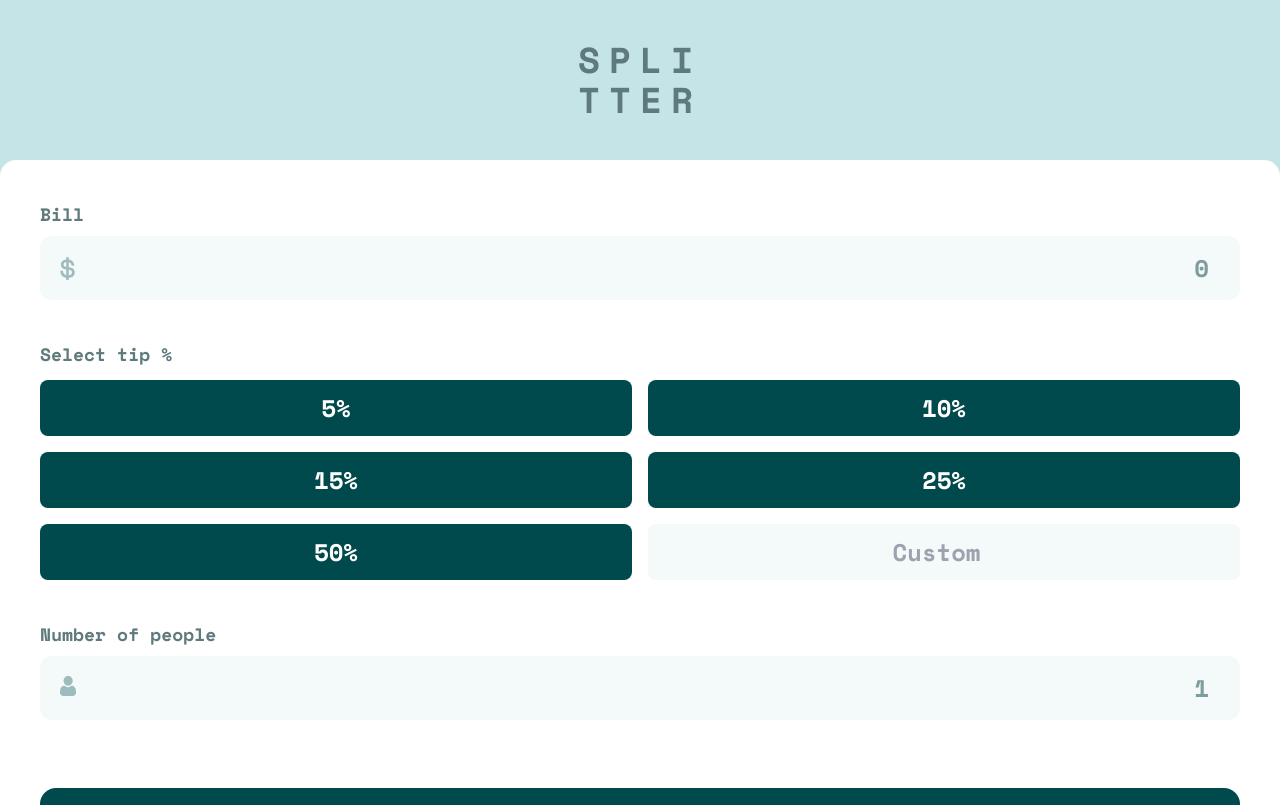
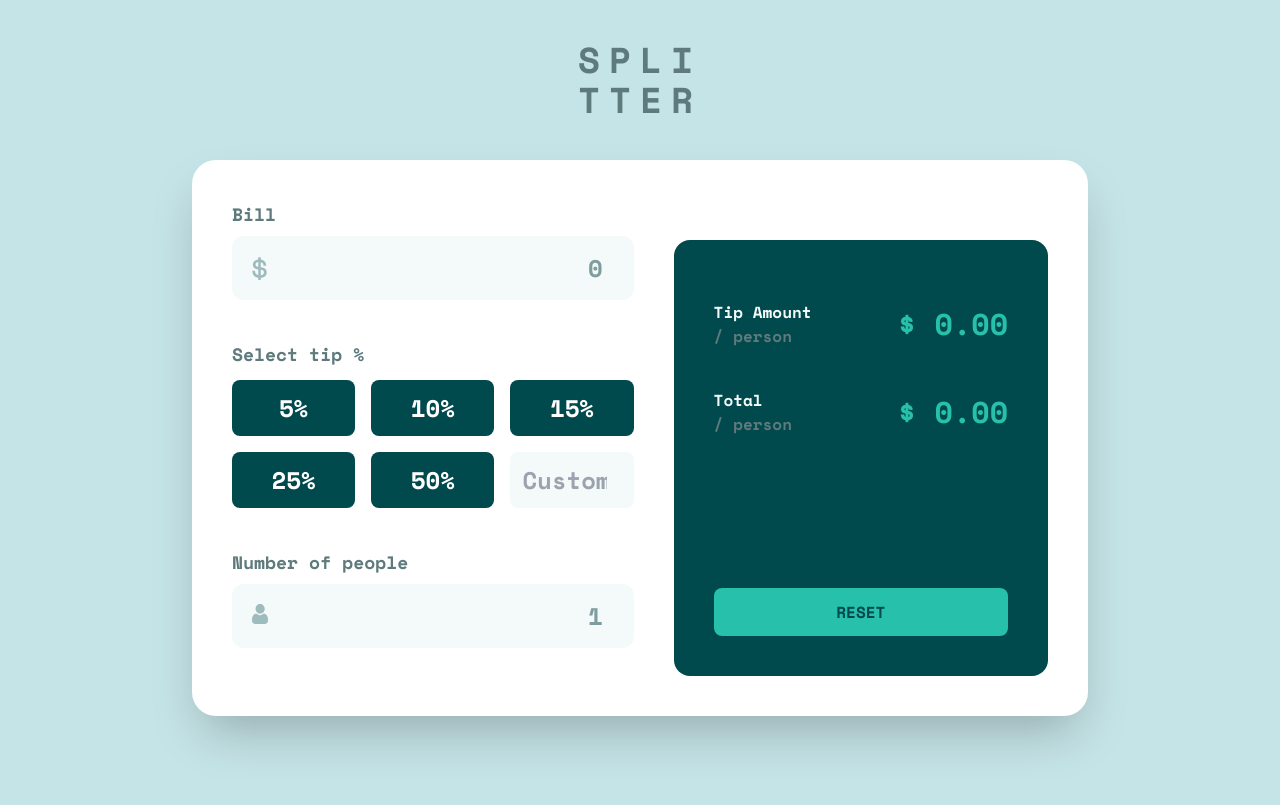
Before and after one commit to SJovis/splitter-tip-calculator, a website: page index.html in a window 1280 px wide. Shown: the top 805 px of the page. Drawn offline with nearby package versions, Linux system fonts and the light colour scheme.

Commit message:
finished css details

```diff
--- a/index.html
+++ b/index.html
@@ -16,7 +16,7 @@
   </head>
   <body class="bg-light-grayish-cyan">
     <!-- LOGO -->
-    <div class="container flex justify-center">
+    <div class="container flex justify-center mx-auto">
       <div
         class="flex flex-col text-dark-grayish-cyan text-4xl p-10 tracking-[.25em]"
       >
@@ -24,7 +24,11 @@
         <h1>TTER</h1>
       </div>
     </div>
-    <div class="flex flex-col bg-white rounded-t-2xl p-10 mx-auto">
+    <div
+      class="flex flex-col bg-white rounded-t-2xl p-10 mx-auto md:max-w-4xl md:rounded-3xl md:shadow-2xl"
+    >
+      <div class="flex flex-col md:flex-row md:justify-between">
+        <div class="flex flex-col max-w-2xl">
           <!-- BILL -->
           <div class="flex flex-col">
             <label class="text-dark-grayish-cyan text-lg mb-2">Bill</label>
@@ -44,8 +48,10 @@
           </div>
           <!-- SELECT TIP PERCENTAGE -->
           <div class="flex flex-col mt-10">
-        <label class="text-dark-grayish-cyan text-lg mb-3">Select tip %</label>
-        <div class="grid grid-cols-2 gap-4">
+            <label class="text-dark-grayish-cyan text-lg mb-3"
+              >Select tip %</label
+            >
+            <div class="grid grid-cols-2 gap-4 md:grid-cols-3">
               <div
                 class="flex justify-center items-center p-3 bg-very-dark-cyan text-white rounded-lg text-2xl percentage"
               >
@@ -101,8 +107,12 @@
               </p>
             </div>
           </div>
+        </div>
         <!-- FINAL OUTPUT -->
-      <div class="flex flex-col bg-very-dark-cyan rounded-2xl p-5 mt-10">
+        <div
+          class="flex flex-col md:justify-between bg-very-dark-cyan rounded-2xl p-5 mt-10 md:w-full md:ml-10 md:p-10"
+        >
+          <div>
             <div class="flex justify-between items-center mt-5">
               <div class="flex flex-col">
                 <p class="text-very-light-cyan">Tip Amount</p>
@@ -110,12 +120,13 @@
               </div>
               <p class="text-3xl text-strong-cyan" id="tipAmount">$ 0.00</p>
             </div>
-        <div class="flex justify-between items-center mt-5">
+            <div class="flex justify-between items-center mt-5 md:mt-10">
               <div class="flex flex-col">
                 <p class="text-very-light-cyan">Total</p>
                 <p class="text-dark-grayish-cyan">/ person</p>
               </div>
               <p class="text-3xl text-strong-cyan" id="totalAmount">$ 0.00</p>
+            </div>
           </div>
           <div
             class="flex justify-center items-center bg-strong-cyan text-very-dark-cyan p-3 mt-5 rounded-lg"
@@ -125,5 +136,6 @@
           </div>
         </div>
       </div>
+    </div>
   </body>
 </html>
```
Also changed, not shown: css/style.css. Lines whose indentation alone changed are shown as unchanged.
